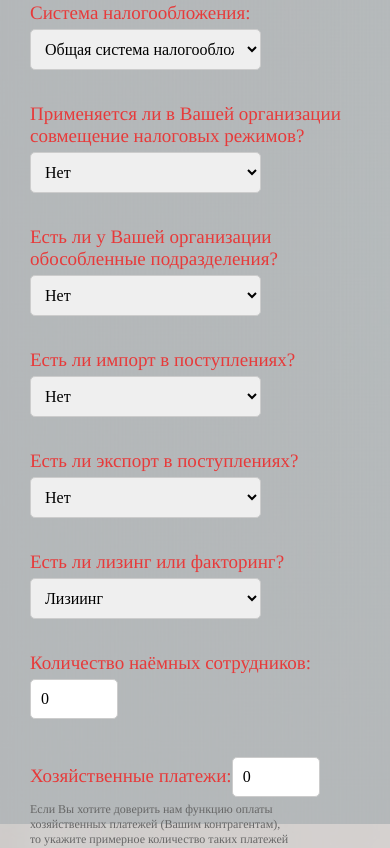
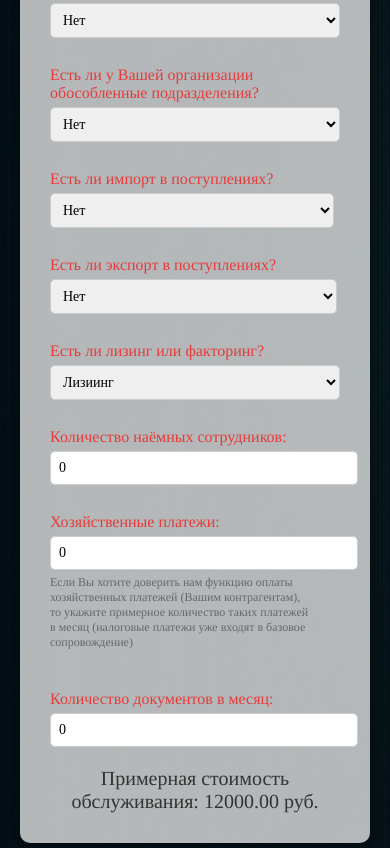
Before and after one commit to Nekrudzo/Nekrudzo.github.io, a React (Create React App) app: page / in a window 390 px wide. Shown: the part 1346-2194 px from the top of the page. Built offline with nearby package versions, Linux system fonts and the light colour scheme.

Commit message:
Исправление ошибок перед деплоем

```diff
--- a/src/Calculator.css
+++ b/src/Calculator.css
@@ -3,18 +3,20 @@
   justify-content: space-around;
   align-items: center;
   flex-direction: column;
-  height: 140vh;
+  height: auto;
+  min-height: 100vh;
   background-image: url('/public/calculatorImg.jpg');
   background-repeat: no-repeat;
   background-size: cover;
   position: relative;
+  padding: 20px;
 }
 
 .calculatorSection::before{
     content: '';
     position: absolute;
     width: 100%;
-    height: 140vh;
+    height: 100%;
     background-color: rgba(0, 0, 0, 0.5); /* Черный цвет с прозрачностью для затемнения */
     z-index: 1;
 }
@@ -95,3 +97,32 @@ transition: border-color 0.3s ease;
     color: #333;
     text-align: center;
 }
+
+@media (max-width: 768px) {
+    .calculator-tittle {
+      font-size: 30px; /* Уменьшаем размер заголовка */
+      padding: 10px; /* Уменьшаем отступы */
+    }
+
+    .calculator-select,
+  .calculator-input {
+    width: 100%; /* Занимает всю ширину контейнера */
+    font-size: 14px; /* Уменьшаем размер шрифта */
+    padding: 8px; /* Уменьшаем отступы */
+  }
+
+  .calculator-label {
+    font-size: 16px; /* Уменьшаем размер текста */
+    margin-top: 10px; /* Уменьшаем отступ сверху */
+  }
+
+  .label-text {
+    font-size: 12px; /* Уменьшаем размер текста */
+    margin-top: 5px;
+  }
+
+  .total {
+    font-size: 20px; /* Уменьшаем размер текста */
+    margin-top: 20px; /* Уменьшаем отступ сверху */
+  }
+  }
```
